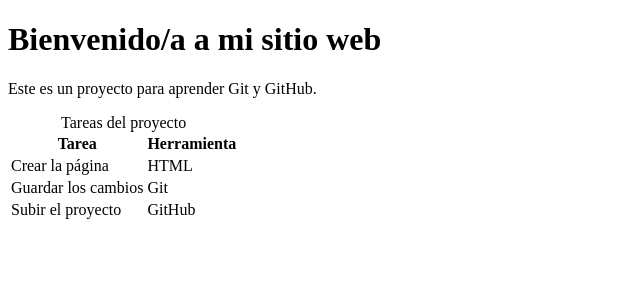
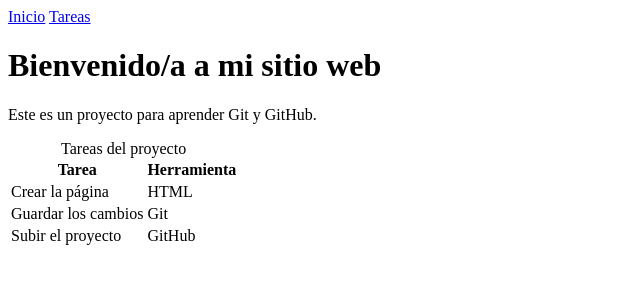
Before and after one commit to oboukhanam-cpu/Optativo, a plain HTML site: page index.html in a window 1280 px wide. Shown: the whole page, without its empty margins (0-640 px from the left). Drawn offline with Linux system fonts and the light colour scheme.

Commit message:
Añadir menú de navegación

```diff
--- a/index.html
+++ b/index.html
@@ -6,10 +6,15 @@
     <title>Mi Proyecto Web</title>
 </head>
 <body>
-    <h1>Bienvenido/a a mi sitio web</h1>
+    <nav>
+        <a href="#inicio">Inicio</a>
+        <a href="#tareas">Tareas</a>
+    </nav>
+
+    <h1 id="inicio">Bienvenido/a a mi sitio web</h1>
     <p>Este es un proyecto para aprender Git y GitHub.</p>
 
-    <table>
+    <table id="tareas">
         <caption>Tareas del proyecto</caption>
         <thead>
             <tr>
```
